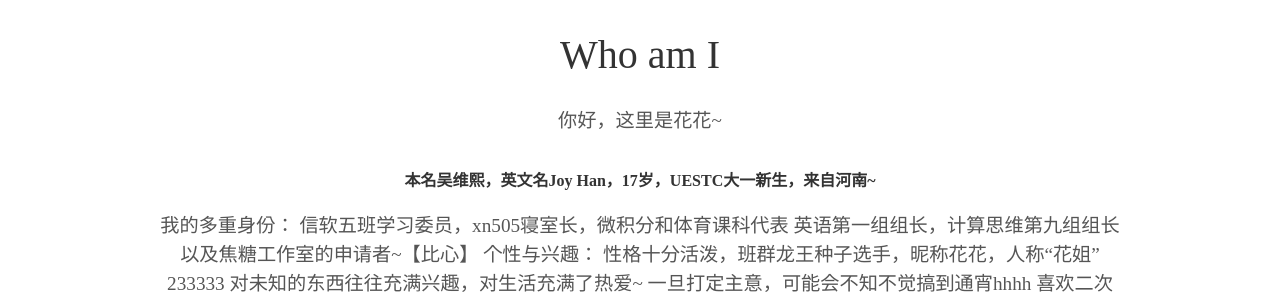
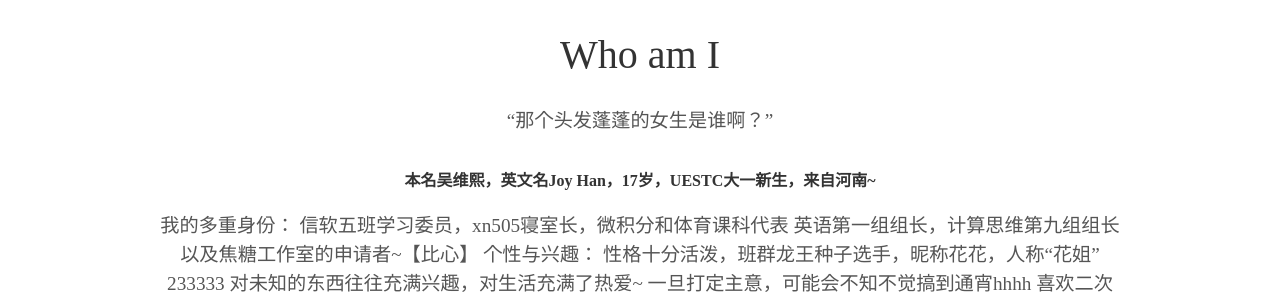
Before and after one commit to Joy-Hannn/joyhan.github.io, a Jekyll site: the page built from index.html, in a window 1280 px wide. Shown: the part 950-1249 px from the top of the page. Built offline with Jekyll 4.4.1, drawn with Linux system fonts in a browser that asks for light colours; some web fonts are replaced.

Commit message:
Update _config.yml

```diff
--- a/_config.yml
+++ b/_config.yml
@@ -6,7 +6,7 @@ description: Jekyll Theme Minimal Resume
 
 # User settings
 username: Joy Han
-user_description: 你好，这里是花花~
+user_description: “那个头发蓬蓬的女生是谁啊？”
 user_title: Software Freshman
 email: 2362627768@qq.com
 # twitter_username: Joy Han
```
